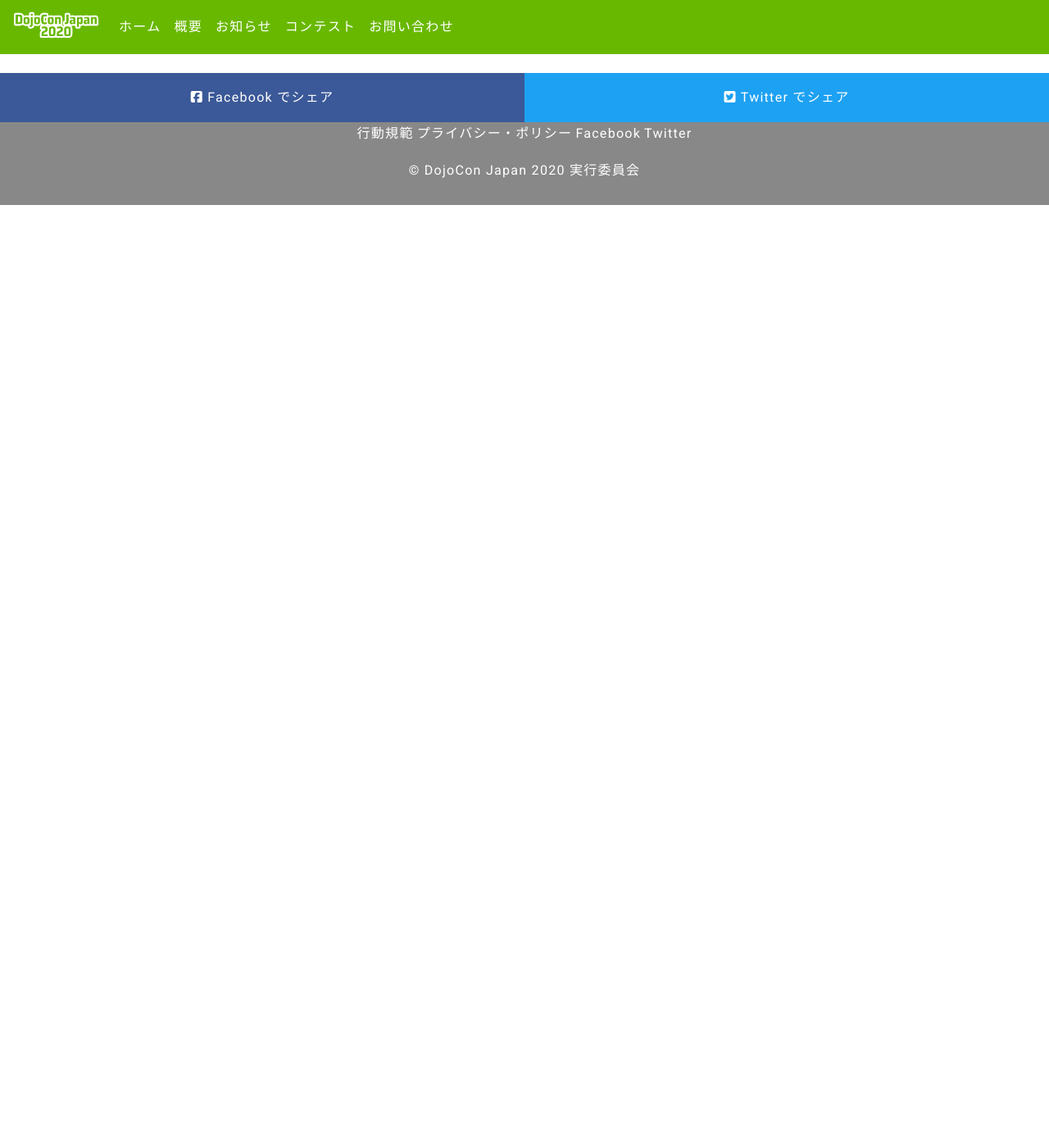
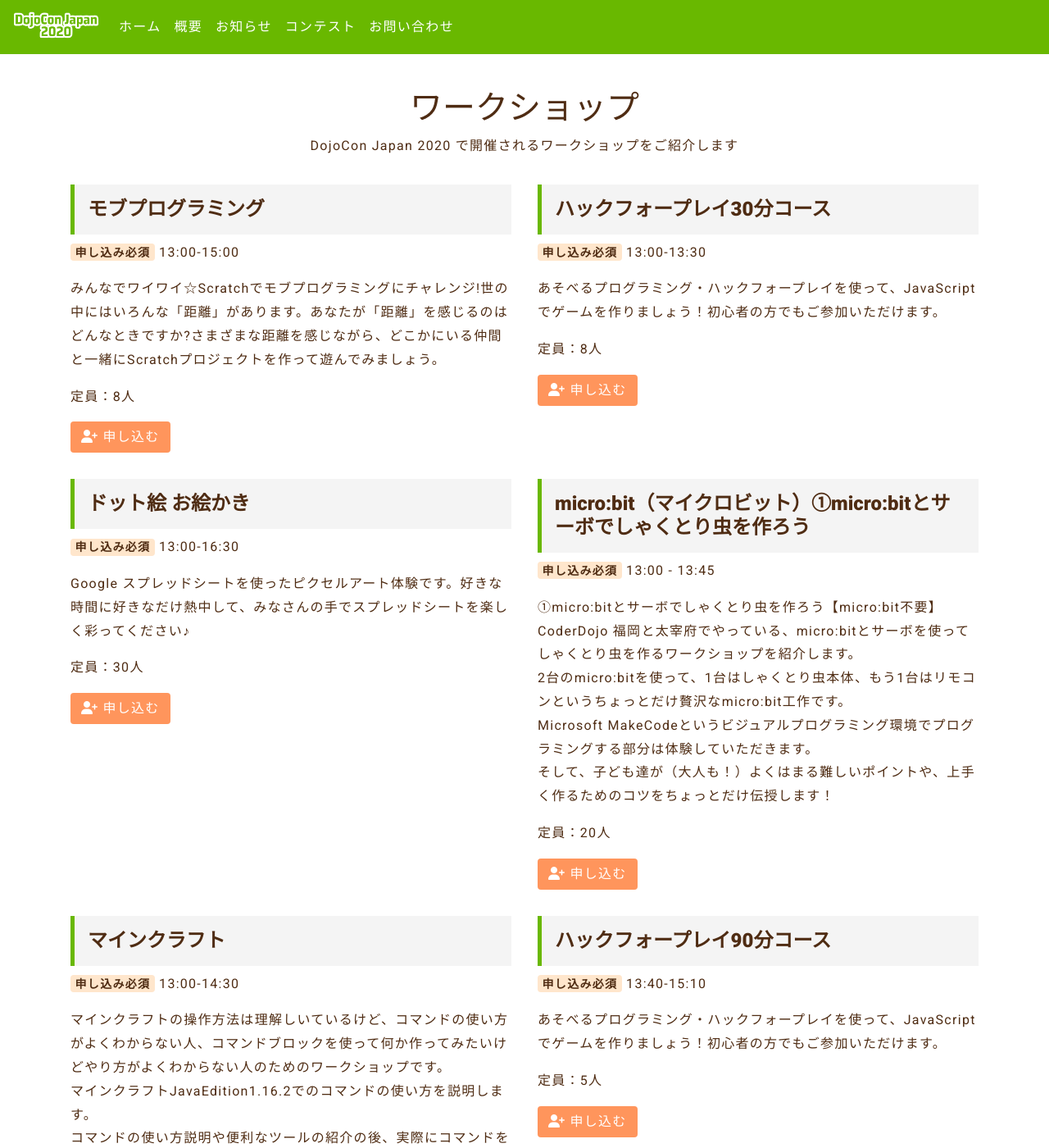
Before and after one commit to coderdojo-japan/dojocon2020.coderdojo.jp, a Jekyll site: the page built from workshop.html, in a window 1280 px wide and 1400 px high. Shown: the whole window at 82% size. Built offline with Jekyll 4.4.1, drawn with Linux system fonts in a browser that asks for light colours; nearby versions of some CDN libraries; some web fonts are replaced; some of the changed text lies outside the part shown.

Commit message:
ワークショップのデータを追加

```diff
--- /dev/null
+++ b/_data/workshop.yml
@@ -0,0 +1,104 @@
+# - title:  ワークショップタイトル
+#   badge:  must or none
+#   time:   時間
+#   text:   説明
+#   limit:  定員
+#   url:    Doorkeeper URL
+
+- title: モブプログラミング
+  badge: must
+  time: 13:00-15:00
+  text: みんなでワイワイ☆Scratchでモブプログラミングにチャレンジ!世の中にはいろんな「距離」があります。あなたが「距離」を感じるのはどんなときですか?さまざまな距離を感じながら、どこかにいる仲間と一緒にScratchプロジェクトを作って遊んでみましょう。
+  limit: 8
+  url: https://dojocon-japan.doorkeeper.jp/events/114679
+
+- title: ハックフォープレイ30分コース
+  badge: must
+  time: 13:00-13:30
+  text: あそべるプログラミング・ハックフォープレイを使って、JavaScript でゲームを作りましょう！初心者の方でもご参加いただけます。
+  limit: 8
+  url: https://dojocon-japan.doorkeeper.jp/events/114695
+
+- title: ドット絵 お絵かき
+  badge: must
+  time: 13:00-16:30
+  text: Google スプレッドシートを使ったピクセルアート体験です。好きな時間に好きなだけ熱中して、みなさんの手でスプレッドシートを楽しく彩ってください♪
+  limit: 30
+  url: https://dojocon-japan.doorkeeper.jp/events/114698
+
+- title: micro:bit（マイクロビット）①micro:bitとサーボでしゃくとり虫を作ろう
+  badge: must
+  time: 13:00 - 13:45
+  text: ①micro:bitとサーボでしゃくとり虫を作ろう【micro:bit不要】<br>CoderDojo 福岡と太宰府でやっている、micro:bitとサーボを使ってしゃくとり虫を作るワークショップを紹介します。<br>2台のmicro:bitを使って、1台はしゃくとり虫本体、もう1台はリモコンというちょっとだけ贅沢なmicro:bit工作です。<br>Microsoft MakeCodeというビジュアルプログラミング環境でプログラミングする部分は体験していただきます。<br>そして、子ども達が（大人も！）よくはまる難しいポイントや、上手く作るためのコツをちょっとだけ伝授します！
+  limit: 20
+  url: https://dojocon-japan.doorkeeper.jp/events/114636
+
+- title: マインクラフト
+  badge: must
+  time: 13:00-14:30
+  text: マインクラフトの操作方法は理解しいているけど、コマンドの使い方がよくわからない人、コマンドブロックを使って何か作ってみたいけどやり方がよくわからない人のためのワークショップです。<br>マインクラフトJavaEdition1.16.2でのコマンドの使い方を説明します。<br>コマンドの使い方説明や便利なツールの紹介の後、実際にコマンドを使って簡単なものを作ります。コマンドの使い方を覚えて、マインクラフトでできることをさらに広げてみませんか？
+  limit: 20
+  url: https://dojocon-japan.doorkeeper.jp/events/114693
+
+- title: ハックフォープレイ90分コース
+  badge: must
+  time: 13:40-15:10
+  text: あそべるプログラミング・ハックフォープレイを使って、JavaScript でゲームを作りましょう！初心者の方でもご参加いただけます。
+  limit: 5
+  url: https://dojocon-japan.doorkeeper.jp/events/114696
+
+- title: micro:bit（マイクロビット）②Scratch作品をmicro:bitで動かそう
+  badge: must
+  time: 13:45 - 14:30
+  text: お馴染みCoderDojo紙屋町の教材、忍者vsこうもりの忍者をmicro:bitで操作できるように改造しましょう！<br>矢印キー操作をmicro:bitの傾きで操作できるように、スペースキーでの手裏剣操作をmicro:bitのボタンなどで操作できるように改造します。<br>micro:bitとスクラッチの連携方法の他、micro:bitのファームウェアの更新方法や、バージョンアップしたv2についての解説もします。<br>micro:bitは誰でも簡単に扱えることがわかるワークショップです。micro:bit本体とケーブル(USB TypeB)があればOK。この小型でかわいいマイコンボードを片手に、お気軽にご参加ください！
+  limit: 10
+  url: https://dojocon-japan.doorkeeper.jp/events/114688
+
+- title: ジュニアユースメンターによるScratch入門①
+  badge: must
+  time: 14:40-15:10
+  text: ニンジャのちょっと先輩、ジュニア・ユースメンターによるScratch初心者向けワークショップです。Scratchをまったくさわったことがない人でも大丈夫！<br>各地の道場で活動しているジュニア・ユースメンターも募集します。一緒にワークショップをしながら交流しよう！<br>ジュニアメンターになりたいニンジャが見学をすることもできます。
+  limit: 5
+  url: https://dojocon-japan.doorkeeper.jp/events/114689
+
+- title: ジュニアユースメンターによるScratch入門②
+  badge: must
+  time: 15:20-15:40
+  text: ニンジャのちょっと先輩、ジュニア・ユースメンターによるScratch初心者向けワークショップです。Scratchをまったくさわったことがない人でも大丈夫！<br>各地の道場で活動しているジュニア・ユースメンターも募集します。一緒にワークショップをしながら交流しよう！<br>ジュニアメンターになりたいニンジャが見学をすることもできます。
+  limit: 5
+  url: https://dojocon-japan.doorkeeper.jp/events/114690
+
+- title: メンター向けScratch初回
+  badge: must
+  time: 15:00-16:30
+  text: 初回参加者向けにCoder Dojo 柏 が行っているストーリーを紹介します。始めてScratchを触る人が、「ねこが左右に歩く」から始まり「ネコたたきゲーム」を作れるようになるまでのガイドです。
+  limit: 10
+  url: https://dojocon-japan.doorkeeper.jp/events/114694
+
+- title: Scratch ビデオモーションセンサー
+  badge: must
+  time: 15:10-16:10
+  text: Scratchのビデオモーションセンサーを使ったことがない方向けに行う初心者向けワークショップです。ビデオモーションセンサーを使い、カメラにうつった自分自身が動いた時に、それに反応する仕組みをScratchで作ります。
+  limit: 5
+  url: https://dojocon-japan.doorkeeper.jp/events/114692
+
+- title: EV3を動かそう(CoderDojo立川)
+  badge: must
+  time: 15:20-16:20
+  text: スクラッチを使って遠隔地のロボットを操作して遊ぼう！自宅にいながらロボットを動かすことができます。ロボットをうまく操作してコースをクリアしよう！※LEGOブロックをプログラミングして動かせるマインドストームEV3を使っています。
+  limit: 8
+  url: https://dojocon-japan.doorkeeper.jp/events/114697
+
+- title: オンラインツールお試し会
+  badge: must
+  time: 16:00-16:30
+  text: オンラインIT勉強会でよく使われるツールを使ってみましょう！大人向けのワークショップです。<br>※ツールはslidoとオンラインホワイトボードツール（miroまたはJamboard）を予定しています。<br<※詳細等はお申込の方に後日お知らせいたします。
+  limit: 5
+  url: https://dojocon-japan.doorkeeper.jp/events/114691
+
+- title: プログラミング喫茶
+  badge: none
+  time: 13:00-16:30
+  text:
+  limit:
+  url:
--- a/_sass/_page.scss
+++ b/_sass/_page.scss
@@ -0,0 +1,26 @@
+.ws-title{
+    font-weight: bold;
+    padding: 1rem 1rem;
+    border-left: 5px solid $main-color;
+    background: #f4f4f4;
+
+}
+
+.btn-main{
+    background-color: $red;
+    color: white;
+}
+
+
+
+.badge-must{
+    font-weight: weight;
+    font-size: 14px;
+    background-color: $light-red;
+}
+
+.badge-none{
+    font-weight: weight;
+    font-size: 14px;
+    background-color: $light-blue;
+}
--- a/session.html
+++ b/session.html
@@ -2,3 +2,7 @@
 layout: default
 copy: "- Beyond the distance(距離を超えて) -"
 ---
+<div class="top-contents">
+
+
+</div>
--- a/workshop.html
+++ b/workshop.html
@@ -3,7 +3,52 @@
 copy: "- Beyond the distance(距離を超えて) -"
 ---
 
-<div class="top-contents">
+
+<div class="container mt-5">
+    <div class="row">
+        <div class="col-6 offset-3">
+            <h1>ワークショップ</h1>
+            <p>DojoCon Japan 2020 で開催されるワークショップをご紹介します</p>
+        </div>
+    </div>
+
+    <div class="row text-left">
+
+        {% for data in site.data.workshop %}
+
+        <div class="col-md-6 col-12 p-3">
+            <h4 class="ws-title">{{data.title}}</h4>
+            <p>
+                {% if data.badge == 'must' %}
+                <span class="badge badge-must">申し込み必須</span>
+                {% else %}
+                <span class="badge badge-none">申し込み不要</span>
+                {% endif %}
+
+                {{data.time}}</p>
+
+            <p>{{data.text}}</p>
+
+            {% if data.limit %}
+                <p>定員：{{data.limit}}人</p>
+            {% endif %}
+
+            {% if data.url %}
+
+                <div class="text-left">
+                    <a href="{{data.url}}" class="btn btn-main"><i class="fas fa-user-plus"></i> 申し込む</a>
+                </div>
+
+            {% endif %}
 
 
+        </div>
+
+        {% endfor %}
+
+
+
+
+    </div>
+
 </div>
```
